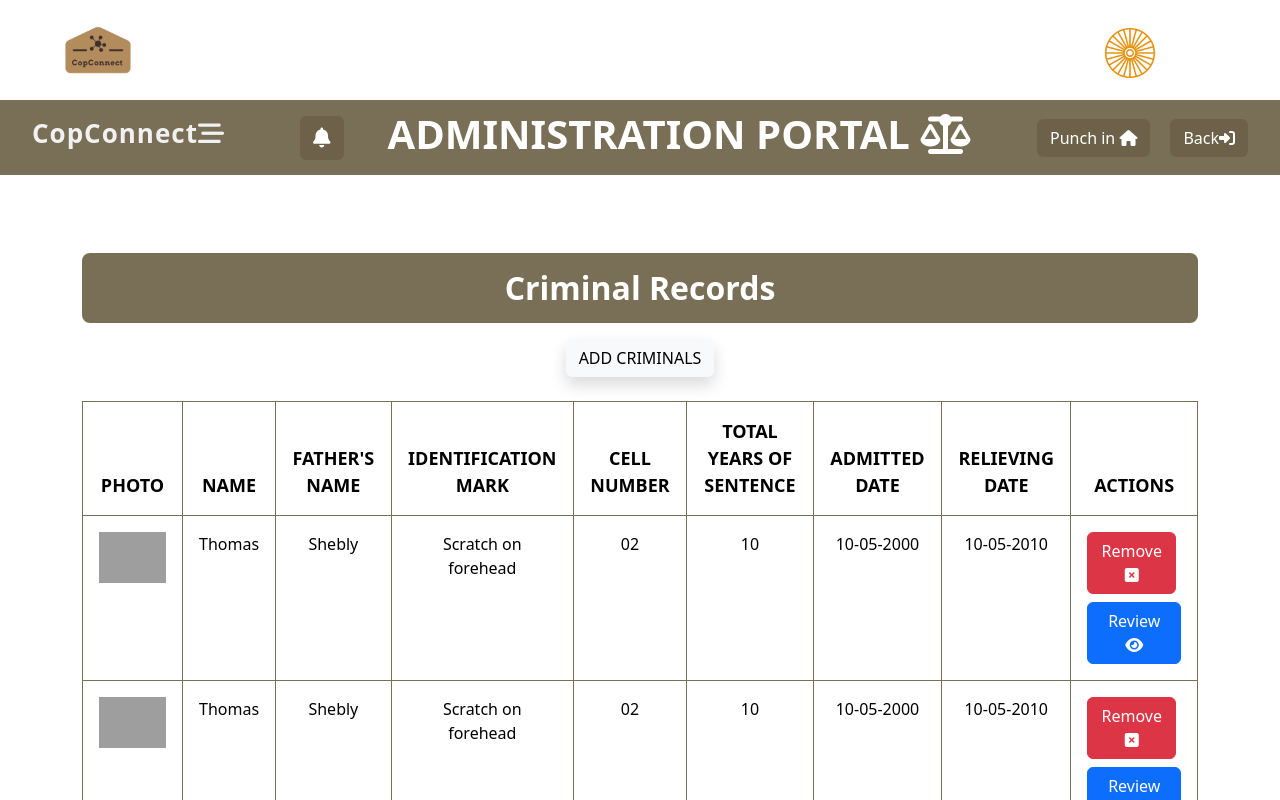
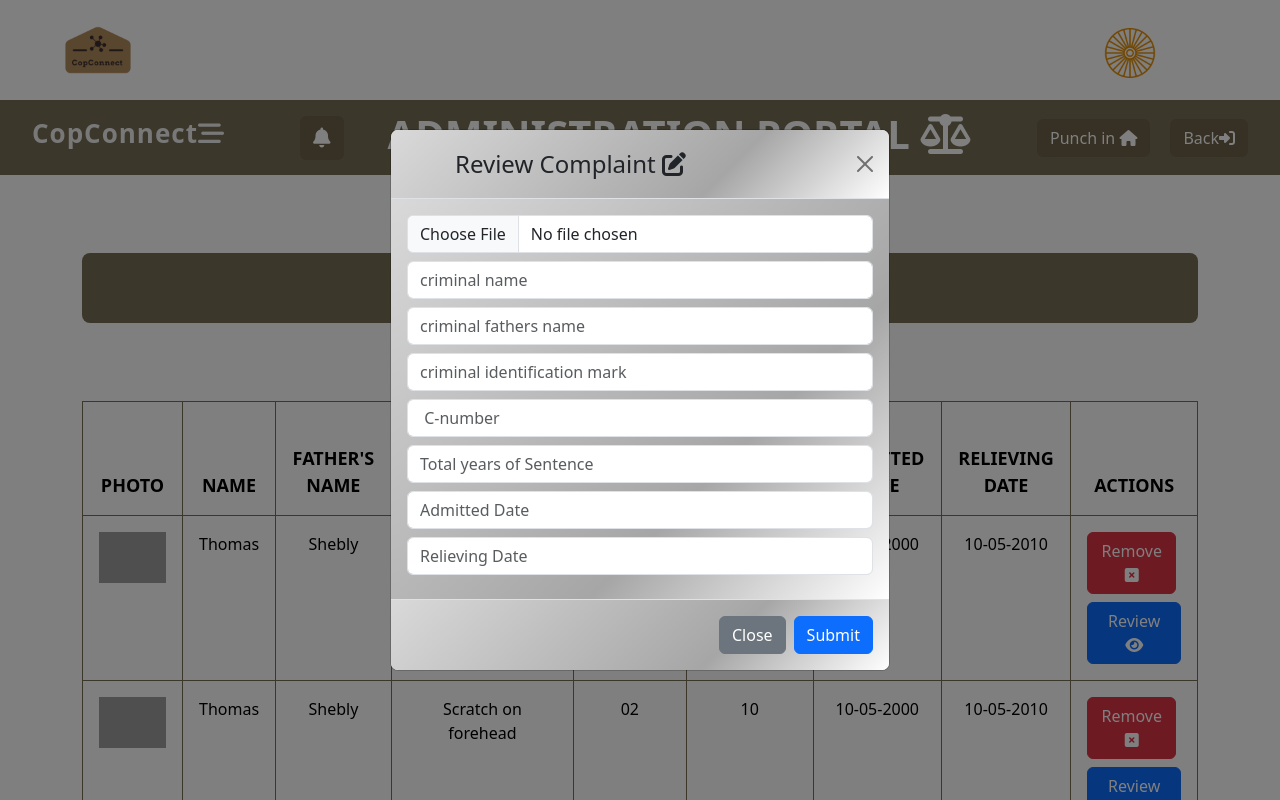
Before and after one commit to Anandhu-Manoj/CopConnect, a React (Vite) app: page /cr in a window 1280 px wide. Both pictures are taken after a click on the button "ADD CRIMINALS". Shown: the top 800 px of the page. Built offline with nearby package versions, Linux system fonts and the light colour scheme; grey boxes are pictures that could not be loaded.

Commit message:
configing criminals

```diff
--- a/src/App.jsx
+++ b/src/App.jsx
@@ -1,5 +1,7 @@
 
 
+import { ToastContainer } from "react-toastify";
+import 'react-toastify/dist/ReactToastify.css';
 import { Route, Routes } from 'react-router-dom'
 import './App.css'
 import Home from './pages/Home'
@@ -12,11 +14,12 @@ import Login from './pages/Login'
 import Services from './pages/Services'
 
 
+
 function App() {
 
   return (
     <>
-
+     <ToastContainer position="top-center" pauseOnHover />
      <Routes>
       <Route path='/' element={<Home/>}></Route>
       <Route path="/local" element={<Local/>}></Route>
--- a/src/Services/AllApis.js
+++ b/src/Services/AllApis.js
@@ -39,5 +39,11 @@ export const GetallOfficers=async()=>{
 
 //delete officer details
 export const  deleteOfficers=async(id)=>{
- return commonApi('delete',`/officers/${id}/delete`,{})
+ return await commonApi('delete',`/officers/${id}/delete`,{})
 }
+
+//addingOfficers
+export const AddCriminals=async(requestbody,requestHeader)=>{
+  return await commonApi('post','/addCriminals',requestbody,requestHeader)
+
+}
--- a/src/pages/Crimerecords.jsx
+++ b/src/pages/Crimerecords.jsx
@@ -1,14 +1,95 @@
-import React from 'react'
-import { Link } from 'react-router-dom'
+import React, { useState } from "react";
+import { Link } from "react-router-dom";
 import Logo from "../assets/sideLogo.png";
 import sideLogo from "../assets/logo.png";
-import Footer from '../Components/Footer';
+import Footer from "../Components/Footer";
+import { Button, Modal } from "react-bootstrap";
+import { AddCriminals } from "../Services/AllApis";
+import { toast } from "react-toastify";
 
 const Crimerecords = () => {
+  const [revshow, setRevShow] = useState(false);
+
+  //state for storing crime records
+  const [criminalDetails, setCriminalDetails] = useState({
+    criminalimage: "",
+    criminalname: "",
+    criminalfathersName: "",
+    CriminalIdentificationMark: "",
+    CNumber: "",
+    TotalYearsofSentence: "",
+    AdmittedDate: "",
+    RelievingDate: "",
+  });
+
+  const onAddingCriminal = async () => {
+
+
+    if (criminalDetails.criminalimage
+    &&
+          criminalDetails.criminalname &&
+          criminalDetails.criminalfathersName &&
+          criminalDetails.CriminalIdentificationMark &&
+          criminalDetails.CNumber &&
+          criminalDetails.TotalYearsofSentence &&
+          criminalDetails.AdmittedDate &&
+          criminalDetails.RelievingDate
+    ) {
+      if(   criminalDetails.criminalimage.type == "image/jpg" ||
+        criminalDetails.criminalimage.type == "image/png" ||
+        criminalDetails.criminalimage.type == "image/jpeg"
+          ? criminalDetails.criminalimage
+          : toast.error("please upload required image format")){
+            const payload = new FormData();
+
+            payload.append("criminalimage", criminalDetails.criminalimage);
+            payload.append("criminalname", criminalDetails.criminalname);
+            payload.append(
+              "criminalfathersName",
+              criminalDetails.criminalfathersName
+            );
+            payload.append(
+              "CriminalIdentificationMark",
+              criminalDetails.CriminalIdentificationMark
+            );
+            payload.append("CNumber", criminalDetails.CNumber);
+            payload.append(
+              "TotalYearsofSentence",
+              criminalDetails.TotalYearsofSentence
+            );
+            payload.append("AdmittedDate", criminalDetails.AdmittedDate);
+            payload.append("RelievingDate", criminalDetails.RelievingDate);
+
+            try {
+              let requestHeader = { "Content-Type": "multipart/form-data" };
+              let apiResponse = await AddCriminals(payload, requestHeader);
+              console.log(apiResponse);
+              if (apiResponse.status == 201) {
+                toast.success("Criminal added successfully");
+                handleRevClose();
+              }else{
+                toast.error('registration failed check the C-Number')
+              }
+
+            } catch (error) {
+              toast.error(error);
+            }
+
+          }
+
+    }else{
+      toast.error('fill all the required credentials')
+    }
+  };
+
+  const handleRevClose = () => setRevShow(false);
+  const handleRevShow = () => setRevShow(true);
+
   return (
-
-         <div className="relative min-h-screen overflow-hidden " style={{height:"100%"}}>
-
+    <div
+      className="relative min-h-screen overflow-hidden "
+      style={{ height: "100%" }}
+    >
       <div
         className="overflow-hidden"
         style={{
@@ -20,7 +101,7 @@ const Crimerecords = () => {
           flexDirection: "column",
         }}
       >
-        <div >
+        <div>
           <div
             style={{ margin: "0px", padding: "0px", boxSizing: "border-box" }}
           >
@@ -117,15 +198,16 @@ const Crimerecords = () => {
                     </button>
                   </li>
                   <li>
-
-                    <Link to={'/jd'}>  <button
+                    <Link to={"/jd"}>
+                      {" "}
+                      <button
                         style={{ backgroundColor: "#6D6249" }}
                         className="btn text-white"
                       >
                         Back{""}
                         <i className="fa-solid fa-right-to-bracket"></i>
-                    </button></Link>
-
+                      </button>
+                    </Link>
                   </li>
                 </ul>
               </nav>
@@ -144,8 +226,144 @@ const Crimerecords = () => {
               style={{ backgroundColor: "#796F57" }}
             >
               Criminal Records
-            </h2><button className="btn btn-light shadow mt-2 ">ADD CRIMINALS</button>
+            </h2>
+            <button
+              className="btn btn-light shadow mt-2 "
+              onClick={handleRevShow}
+            >
+              ADD CRIMINALS
+            </button>
           </center>
+          <Modal centered show={revshow} onHide={handleRevClose}>
+            <Modal.Header
+              style={{
+                background:
+                  "linear-gradient(135deg, #d9d9d9, #bfbfbf, #a6a6a6, #ffffff)",
+              }}
+              closeButton
+            >
+              <Modal.Title className="ms-5">
+                Review Complaint{" "}
+                <i class="fa-solid fa-pen-to-square fw-bold"></i>
+              </Modal.Title>
+            </Modal.Header>
+            <Modal.Body
+              style={{
+                background:
+                  "linear-gradient(135deg, #d9d9d9, #bfbfbf, #a6a6a6, #ffffff)",
+              }}
+            >
+              <input
+                onChange={(e) => {
+                  setCriminalDetails({
+                    ...criminalDetails,
+                    criminalimage: e.target.files[0],
+                  });
+                }}
+                className="form-control w-100 mb-2"
+                required
+                type="file"
+                placeholder="criminal image"
+              />
+              <input
+                onChange={(e) => {
+                  setCriminalDetails({
+                    ...criminalDetails,
+                    criminalname: e.target.value,
+                  });
+                }}
+                className="form-control w-100 mb-2"
+                required
+                type="text"
+                placeholder="criminal name"
+              />
+              <input
+                onChange={(e) => {
+                  setCriminalDetails({
+                    ...criminalDetails,
+                    criminalfathersName: e.target.value,
+                  });
+                }}
+                className="form-control w-100 mb-2"
+                required
+                type="text"
+                placeholder="criminal fathers name"
+              />
+              <input
+                onChange={(e) => {
+                  setCriminalDetails({
+                    ...criminalDetails,
+                    CriminalIdentificationMark: e.target.value,
+                  });
+                }}
+                className="form-control w-100 mb-2"
+                required
+                type="text"
+                placeholder="criminal identification mark"
+              />
+              <input
+                onChange={(e) => {
+                  setCriminalDetails({
+                    ...criminalDetails,
+                    CNumber: e.target.value,
+                  });
+                }}
+                className="form-control w-100 mb-2"
+                required
+                type="text"
+                placeholder=" C-number"
+              />
+              <input
+                onChange={(e) => {
+                  setCriminalDetails({
+                    ...criminalDetails,
+                    TotalYearsofSentence: e.target.value,
+                  });
+                }}
+                className="form-control w-100 mb-2"
+                required
+                type="text"
+                placeholder="Total years of Sentence"
+              />
+              <input
+                onChange={(e) => {
+                  setCriminalDetails({
+                    ...criminalDetails,
+                    AdmittedDate: e.target.value,
+                  });
+                }}
+                className="form-control w-100 mb-2"
+                required
+                type="text"
+                placeholder="Admitted Date"
+              />
+              <input
+                onChange={(e) => {
+                  setCriminalDetails({
+                    ...criminalDetails,
+                    RelievingDate: e.target.value,
+                  });
+                }}
+                className="form-control w-100 mb-2"
+                required
+                type="text"
+                placeholder="Relieving Date"
+              />
+            </Modal.Body>
+            <Modal.Footer
+              style={{
+                background:
+                  "linear-gradient(135deg, #d9d9d9, #bfbfbf, #a6a6a6, #ffffff)",
+              }}
+            >
+              <Button variant="secondary" onClick={handleRevClose}>
+                Close
+              </Button>
+              <Button variant="primary" onClick={onAddingCriminal}>
+                Submit
+              </Button>
+            </Modal.Footer>
+          </Modal>
 
           <div className="table-responsive mt-4">
             <table
@@ -169,7 +387,7 @@ const Crimerecords = () => {
                   <th className="p-3">Name</th>
                   <th className="p-3">Father's Name</th>
                   <th className="p-3">Identification Mark</th>
-                  <th className="p-3">Cell Number</th>
+                  <th className="p-3">C-Number</th>
                   <th className="p-3">Total Years of Sentence</th>
                   <th className="p-3">Admitted Date</th>
                   <th className="p-3">Relieving Date</th>
@@ -196,7 +414,9 @@ const Crimerecords = () => {
                   <td className="p-3">10</td>
                   <td className="p-3">10-05-2000</td>
                   <td className="p-3">10-05-2010</td>
-                  <td className="p-3"> <button
+                  <td className="p-3">
+                    {" "}
+                    <button
                       style={{ marginRight: "5px" }}
                       className="btn btn-danger"
                     >
@@ -204,7 +424,8 @@ const Crimerecords = () => {
                     </button>
                     <button className="btn btn-primary mt-2">
                       Review <i className="fa-solid fa-eye"></i>
-                      </button></td>
+                    </button>
+                  </td>
                 </tr>
                 <tr style={{ backgroundColor: "#fff", fontSize: "16px" }}>
                   <td
@@ -224,7 +445,9 @@ const Crimerecords = () => {
                   <td className="p-3">10</td>
                   <td className="p-3">10-05-2000</td>
                   <td className="p-3">10-05-2010</td>
-                  <td className="p-3"> <button
+                  <td className="p-3">
+                    {" "}
+                    <button
                       style={{ marginRight: "5px" }}
                       className="btn btn-danger"
                     >
@@ -232,7 +455,8 @@ const Crimerecords = () => {
                     </button>
                     <button className="btn btn-primary mt-2">
                       Review <i className="fa-solid fa-eye"></i>
-                      </button></td>
+                    </button>
+                  </td>
                 </tr>
                 <tr style={{ backgroundColor: "#fff", fontSize: "16px" }}>
                   <td
@@ -252,7 +476,9 @@ const Crimerecords = () => {
                   <td className="p-3">10</td>
                   <td className="p-3">10-05-2000</td>
                   <td className="p-3">10-05-2010</td>
-                  <td className="p-3"> <button
+                  <td className="p-3">
+                    {" "}
+                    <button
                       style={{ marginRight: "5px" }}
                       className="btn btn-danger"
                     >
@@ -260,7 +486,8 @@ const Crimerecords = () => {
                     </button>
                     <button className="btn btn-primary mt-2">
                       Review <i className="fa-solid fa-eye"></i>
-                      </button></td>
+                    </button>
+                  </td>
                 </tr>
                 <tr style={{ backgroundColor: "#fff", fontSize: "16px" }}>
                   <td
@@ -280,7 +507,9 @@ const Crimerecords = () => {
                   <td className="p-3">10</td>
                   <td className="p-3">10-05-2000</td>
                   <td className="p-3">10-05-2010</td>
-                  <td className="p-3"> <button
+                  <td className="p-3">
+                    {" "}
+                    <button
                       style={{ marginRight: "5px" }}
                       className="btn btn-danger"
                     >
@@ -288,7 +517,8 @@ const Crimerecords = () => {
                     </button>
                     <button className="btn btn-primary mt-2">
                       Review <i className="fa-solid fa-eye"></i>
-                      </button></td>
+                    </button>
+                  </td>
                 </tr>
                 <tr style={{ backgroundColor: "#fff", fontSize: "16px" }}>
                   <td
@@ -308,7 +538,9 @@ const Crimerecords = () => {
                   <td className="p-3">10</td>
                   <td className="p-3">10-05-2000</td>
                   <td className="p-3">10-05-2010</td>
-                  <td className="p-3"> <button
+                  <td className="p-3">
+                    {" "}
+                    <button
                       style={{ marginRight: "5px" }}
                       className="btn btn-danger"
                     >
@@ -316,7 +548,8 @@ const Crimerecords = () => {
                     </button>
                     <button className="btn btn-primary mt-2">
                       Review <i className="fa-solid fa-eye"></i>
-                      </button></td>
+                    </button>
+                  </td>
                 </tr>
                 <tr style={{ backgroundColor: "#fff", fontSize: "16px" }}>
                   <td
@@ -336,7 +569,9 @@ const Crimerecords = () => {
                   <td className="p-3">10</td>
                   <td className="p-3">10-05-2000</td>
                   <td className="p-3">10-05-2010</td>
-                  <td className="p-3"> <button
+                  <td className="p-3">
+                    {" "}
+                    <button
                       style={{ marginRight: "5px" }}
                       className="btn btn-danger"
                     >
@@ -344,7 +579,8 @@ const Crimerecords = () => {
                     </button>
                     <button className="btn btn-primary mt-2">
                       Review <i className="fa-solid fa-eye"></i>
-                      </button></td>
+                    </button>
+                  </td>
                 </tr>
                 <tr style={{ backgroundColor: "#fff", fontSize: "16px" }}>
                   <td
@@ -364,7 +600,9 @@ const Crimerecords = () => {
                   <td className="p-3">10</td>
                   <td className="p-3">10-05-2000</td>
                   <td className="p-3">10-05-2010</td>
-                  <td className="p-3"> <button
+                  <td className="p-3">
+                    {" "}
+                    <button
                       style={{ marginRight: "5px" }}
                       className="btn btn-danger"
                     >
@@ -372,7 +610,8 @@ const Crimerecords = () => {
                     </button>
                     <button className="btn btn-primary mt-2">
                       Review <i className="fa-solid fa-eye"></i>
-                      </button></td>
+                    </button>
+                  </td>
                 </tr>
                 <tr style={{ backgroundColor: "#fff", fontSize: "16px" }}>
                   <td
@@ -392,7 +631,9 @@ const Crimerecords = () => {
                   <td className="p-3">10</td>
                   <td className="p-3">10-05-2000</td>
                   <td className="p-3">10-05-2010</td>
-                  <td className="p-3"> <button
+                  <td className="p-3">
+                    {" "}
+                    <button
                       style={{ marginRight: "5px" }}
                       className="btn btn-danger"
                     >
@@ -400,7 +641,8 @@ const Crimerecords = () => {
                     </button>
                     <button className="btn btn-primary mt-2">
                       Review <i className="fa-solid fa-eye"></i>
-                      </button></td>
+                    </button>
+                  </td>
                 </tr>
                 <tr style={{ backgroundColor: "#fff", fontSize: "16px" }}>
                   <td
@@ -420,7 +662,9 @@ const Crimerecords = () => {
                   <td className="p-3">10</td>
                   <td className="p-3">10-05-2000</td>
                   <td className="p-3">10-05-2010</td>
-                  <td className="p-3"> <button
+                  <td className="p-3">
+                    {" "}
+                    <button
                       style={{ marginRight: "5px" }}
                       className="btn btn-danger"
                     >
@@ -428,18 +672,18 @@ const Crimerecords = () => {
                     </button>
                     <button className="btn btn-primary mt-2">
                       Review <i className="fa-solid fa-eye"></i>
-                      </button></td>
+                    </button>
+                  </td>
                 </tr>
-
               </tbody>
             </table>
           </div>
         </section>
       </div>
 
-<Footer/>
+      <Footer />
     </div>
-  )
-}
+  );
+};
 
-export default Crimerecords
+export default Crimerecords;
```
Lines whose indentation alone changed are shown as unchanged.
